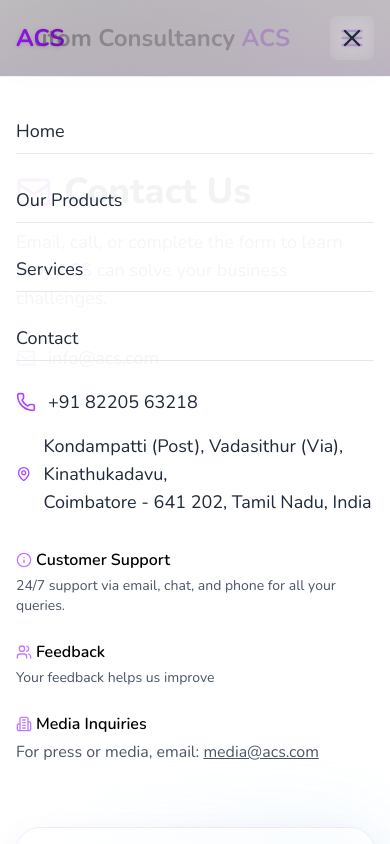
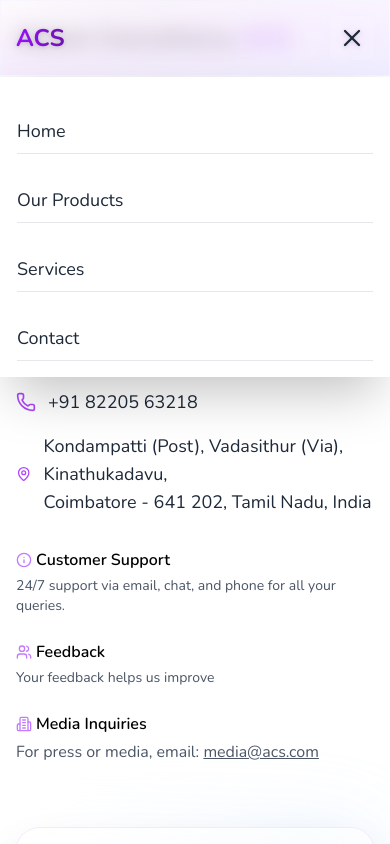
Before and after one commit to vijayguhan10/ACS-Website, a React (Vite) app: page /contact in a window 390 px wide. Both pictures are taken after a click on the button 352 px from the left and 38 px from the top of the page. Shown: the top 844 px of the page. Built offline with nearby package versions, Linux system fonts and the light colour scheme; a web font is replaced by a local one.

Commit message:
updated the acs header nav

```diff
--- a/src/components/Nav.jsx
+++ b/src/components/Nav.jsx
@@ -54,23 +54,32 @@ const Nav = () => {
       {/* Mobile Menu */}
       {menuOpen && (
         <>
-          {/* Background overlay with blur effect */}
+          {/* Prevent background scroll when menu is open */}
+          <style>{`
+            body { overflow: hidden !important; }
+          `}</style>
+
+          {/* Background overlay with enhanced glass effect */}
           <div
-            className="fixed inset-0 z-40 bg-black/30 backdrop-blur-3xl"
+            className="fixed inset-0 z-40 bg-gradient-to-br from-white/30 via-purple-200/30 to-blue-200/30 backdrop-blur-[10px] border border-white/30 shadow-2xl transition-opacity duration-300"
             onClick={() => setMenuOpen(false)}
             aria-label="Close menu overlay"
+            style={{ willChange: "opacity" }}
           ></div>
 
-          {/* Menu Container with glass effect */}
-          <div className="fixed top-0 left-0 w-full min-h-screen z-50 animate-slide-down">
+          {/* Menu Container with stronger glass effect and smooth animation */}
+          <div
+            className="fixed top-0 left-0 w-full min-h-screen z-50 animate-slide-down"
+            style={{ willChange: "transform" }}
+          >
             {/* Header with frosted glass effect */}
-            <div className="bg-white/20 backdrop-blur-3xl border-b border-white/30 shadow-lg p-4">
+            <div className="bg-white/30 backdrop-blur-3xl border-b border-white/40 shadow-lg p-4">
               <div className="flex justify-between items-center">
                 <span className="text-2xl font-bold bg-gradient-to-r from-purple-600 to-purple-800 bg-clip-text text-transparent drop-shadow-sm">
                   ACS
                 </span>
                 <button
-                  className="p-2 rounded-md hover:bg-white/20 transition backdrop-blur-sm"
+                  className="p-2 rounded-md hover:bg-white/30 transition backdrop-blur-sm"
                   onClick={() => setMenuOpen(false)}
                   aria-label="Close menu"
                 >
@@ -79,8 +88,8 @@ const Nav = () => {
               </div>
             </div>
 
-            {/* Menu Links with solid background */}
-            <div className="bg-white/95 backdrop-blur-sm">
+            {/* Menu Links with glass effect */}
+            <div className="bg-white/100 backdrop-blur-2xl border-x border-white/30 shadow-2xl">
               <nav className="flex flex-col gap-6 text-lg p-4 pt-8">
                 <a
                   href="/"
```
